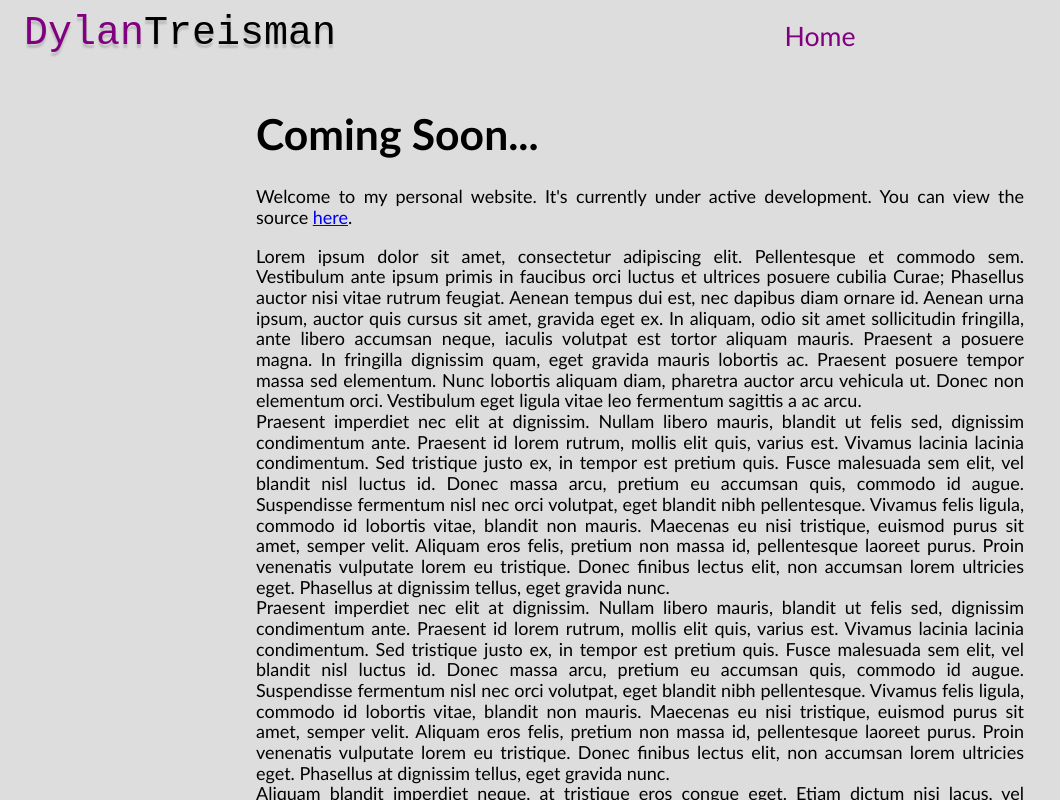
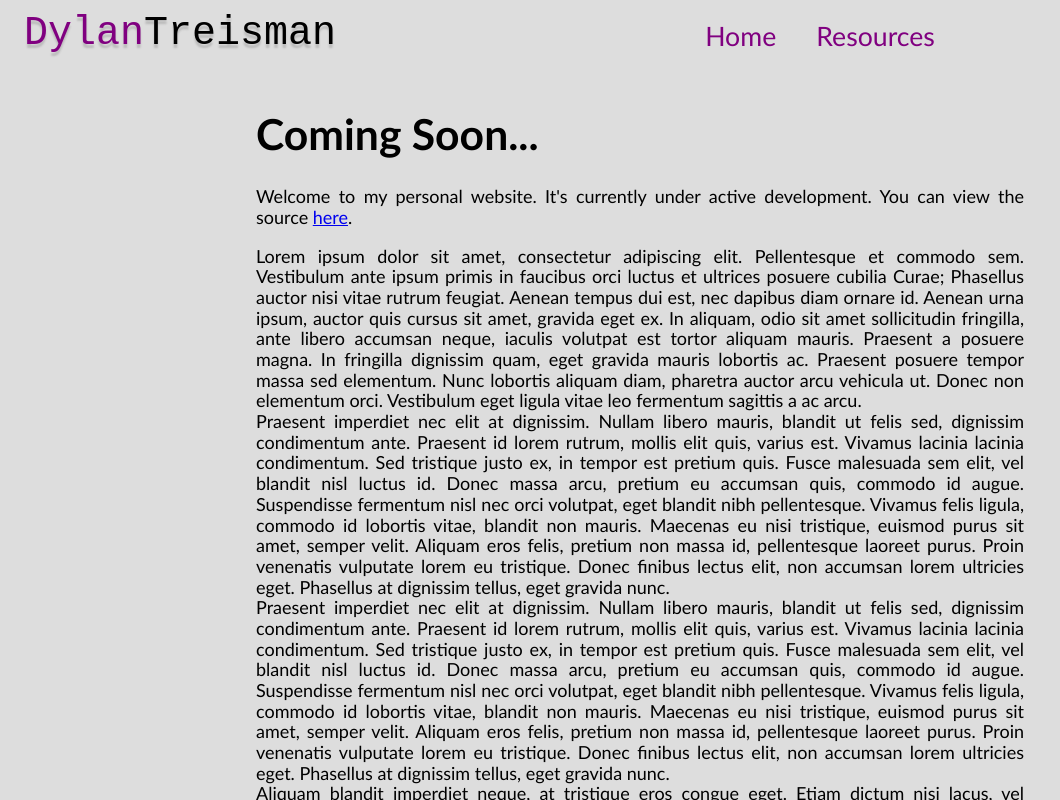
Before and after one commit to dylanzt/dylantreisman.com, a React app: page / in a window 1280 px wide. Shown: the top 800 px of the page, without its empty margins (0-1060 px from the left). Built offline with nearby package versions, Linux system fonts and the light colour scheme.

Commit message:
Create view structure

```diff
--- a/src/App.jsx
+++ b/src/App.jsx
@@ -3,6 +3,8 @@ import "normalize.css";
 
 import "./Base.css";
 import DefaultLayout from "./layouts/DefaultLayout/DefaultLayout.jsx"
+import Home from "./views/Home/Home.jsx"
+import Resources from "./views/Resources/Resources.jsx"
 import ComingSoon from "./components/ComingSoon/ComingSoon.jsx";
 
 class App extends Component {
@@ -12,7 +14,7 @@ class App extends Component {
     }
     return (
       <DefaultLayout>
-        <ComingSoon />
+        <Home />
       </DefaultLayout>
     );
   }
--- a/src/components/SiteNav/SiteNav.jsx
+++ b/src/components/SiteNav/SiteNav.jsx
@@ -6,7 +6,7 @@ import NavElement from "../NavElement/NavElement.jsx"
 const SiteNav = () => (
   <div className={styles.root}>
     <NavElement page="Home" />
-    {/* <NavElement page="Resources" /> */}
+    <NavElement page="Resources" />
     {/* <NavElement page="Curriculum Vitae" /> */}
     {/* <NavElement page="Writings" /> */}
     {/* <NavElement page="Photography" /> */}
--- /dev/null
+++ b/src/views/Home/Home.jsx
@@ -0,0 +1,10 @@
+import React from "react";
+
+import styles from "./Home.css";
+import ComingSoon from "../../components/ComingSoon/ComingSoon.jsx"
+
+const Home = () => (
+  <ComingSoon />
+);
+
+export default Home;
--- /dev/null
+++ b/src/views/Resources/Resources.jsx
@@ -0,0 +1,9 @@
+import React from "react";
+
+import styles from "./Resources.css";
+
+const Resources = () => (
+  <div>This page will serve as a repository for assorted learning and research materials that I have collected.</div>
+);
+
+export default Resources;
```
Also changed, not shown: src/views/Home/Home.css (added), src/views/Resources/Resources.css (added).
